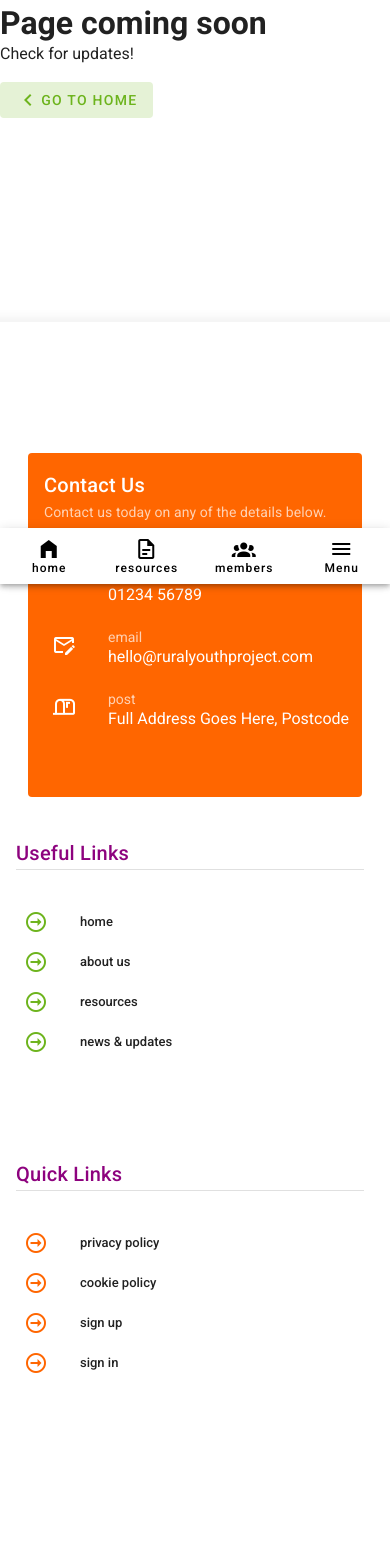
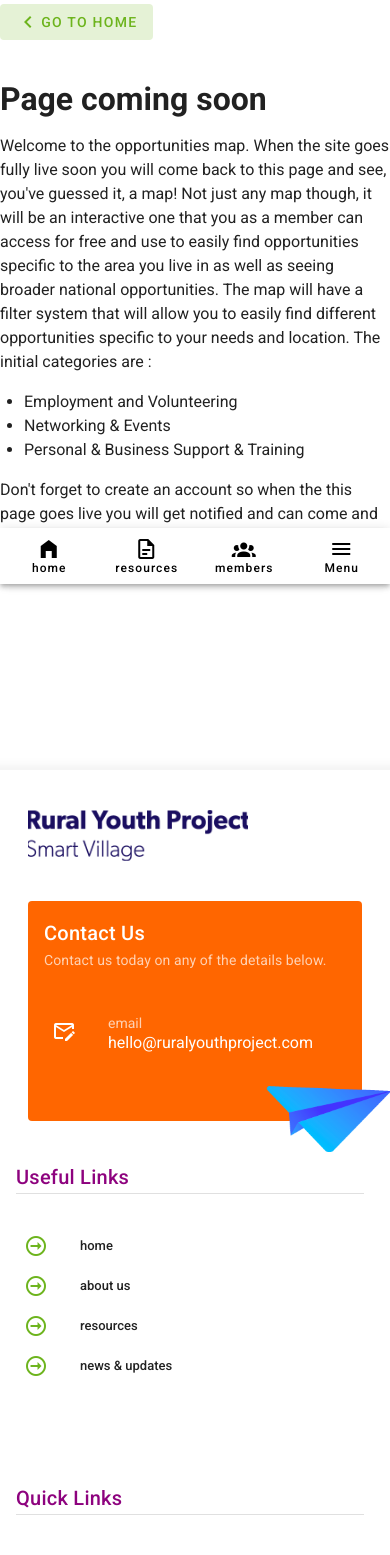
Before and after one commit to hicreate/smart-village, a Nuxt app: page /member-directory in a window 390 px wide. Shown: the part 260-1815 px from the top of the page. Built offline with nearby package versions, Linux system fonts and the light colour scheme; a web font is replaced by a local one; what vue-youtube would draw is missing.

Commit message:
initial feedback amends made

```diff
--- a/components/ContactCard.vue
+++ b/components/ContactCard.vue
@@ -50,23 +50,11 @@
       return{
         contactDetails:[
           {
-            title: 'phone',
-            icon: 'mdi-cellphone-iphone',
-            detail: '01234 56789',
-            link: '#'
-          },
-          {
             title: 'email',
             icon: 'mdi-email-edit-outline',
             detail: 'hello@ruralyouthproject.com',
             link: 'mailto: hello@ruralyouthproject.com'
           },
-          {
-            title: 'post',
-            icon: 'mdi-mailbox-open-up-outline',
-            detail: 'Full Address Goes Here, Postcode',
-            link: '#'
-          }
         ]
       }
     },
--- a/components/Footer.vue
+++ b/components/Footer.vue
@@ -42,14 +42,20 @@
            </v-col>
          </v-row>
           <v-row>
-            <v-col>
+            <v-col :class="{'px-5': $vuetify.breakpoint.smAndDown}">
               <div
-                :class="{'flex-column': $vuetify.breakpoint.smAndDown}"
-                class="d-flex">
-                <v-img
-                  :class="{'mb-3': $vuetify.breakpoint.smAndDown}"
-                  class="funder-logo" src="/images/funders-1.jpg"></v-img>
-                <v-img class="funder-logo" src="/images/funders-2.jpg"></v-img>
+                :class="{'flex-column justify-center align-center': $vuetify.breakpoint.smAndDown}">
+                <div class="d-flex funder-holder-container">
+                  <div class="funder-holder">
+                    <v-img
+                      :class="{'mb-3': $vuetify.breakpoint.smAndDown}"
+                      class="funder-logo-1" contain src="/images/funders-1.jpg"></v-img>
+                  </div>
+                  <div class="funder-holder">
+                    <v-img class="funder-logo-2" contain src="/images/funders-2.jpg"></v-img>
+                  </div>
+                </div>
+
               </div>
             </v-col>
           </v-row>
@@ -90,19 +96,34 @@
   box-shadow: 0px -5px 9px 0px rgba(0,0,0,0.05);
 }
 
-@media(min-width:764px){
-  .funder-logo{
-    width: 50%;
-    height: 64px;
-    object-fit: contain !important;
+  .funder-logo-1{
+    max-width: 96px;
+  }
+
+  .funder-logo-2{
+    max-width: 296px;
+  }
+
+@media(max-width:763px){
+  .funder-logo-1{
+    max-width: 64px;
+  }
+
+  .funder-logo-2{
+    max-width: 214px;
+  }
+
+  .funder-holder-container{
+display: flex;
+    flex-direction: row;
+    justify-content: center;
   }
 }
 
-@media(max-width:763px){
-  .funder-logo{
-    width: 100%;
-    height: 64px;
-    object-fit: contain !important;
+  .funder-holder{
+    background-color: #fff;
+    padding: 10px;
   }
-}
+
+
 </style>
--- a/nuxt.config.js
+++ b/nuxt.config.js
@@ -73,12 +73,12 @@
           error: '#FF1900',
           success: '#6DB41D',
           background: '#ffffff',
-          altBackground:'#F5F1E5',
+          altBackground:'#ffffff',
           sectionBG: '#F2F0EC',
           brandPrimary: '#6DB41D',
           fontColor: '#000000',
           cardBackground:'#eaf5e8',
-          cardBG: '#9e7a5a'
+          cardBG: '#6DB41D'
         },
         dark: {
           primary: '#6DB41D',
--- a/pages/index.vue
+++ b/pages/index.vue
@@ -24,10 +24,12 @@
         <h2
           class="h1 mb-2"
           :style="{color: $vuetify.theme.themes[theme].fontColor}"
-        >Sign up for a free account to access resources and our directory</h2>
+        >Sign up for a free account to access resources and our opportunities map</h2>
       </template>
       <template v-slot:sectionSub>
-        <p class="font-weight-light">Join the RYP Smart Village for even more useful resources and access to the members directory that will help you develop your skills and find services and information that are specific to your location.</p>
+        <p class="font-weight-light">Join the <strong>Rural Youth Project</strong> Smart Village for even more useful resources and access to the members directory that will help you develop your skills and find services and information that are specific to your location.</p>
+        <p class="font-weight-light">Sign up, create an account and join our community to connect, collaborate and discover new opportunities that will help you to live and work in rural Scotland. </p>
+      <p class="font-weight-light">Whether you have an idea you want to explore, you are setting up a business of your own or simply want to meet other young people you have come to the right place.</p>
       </template>
       <template v-slot:sectionCta>
         <RypBtn :to="{name: 'about'}" color="success" >
@@ -44,7 +46,7 @@
 
 <!--    section in a lighter frame-->
     <div :style="{background: $vuetify.theme.themes[theme].altBackground}">
-      <SectionImageRightIsolated image-source="https://content.rypsv.scot/wp-content/uploads/2021/02/Slideshow-image-5-scaled.jpeg">
+      <SectionImageRightIsolated image-source="https://content.rypsv.scot/wp-content/uploads/2021/02/Jordane-OuterHebs.jpg">
         <template v-slot:sectionTitle>
           <h2
             class="h1 mb-2"
--- a/pages/member-directory.vue
+++ b/pages/member-directory.vue
@@ -9,16 +9,27 @@
   class="mx-auto"
   >
     <div>
-      <h1>Page coming soon</h1>
-      <p>Check for updates!</p>
       <v-btn
-      color="primary"
-      text
-      :to="{name: 'index'}"
+        class="mb-10"
+        color="primary"
+        text
+        :to="{name: 'index'}"
       ><v-icon>mdi-chevron-left</v-icon>Go to home</v-btn>
+      <h1 class="mb-4">Page coming soon</h1>
     </div>
-
-
+    <div>
+      <p>
+        Welcome to the opportunities map. When the site goes fully live soon you will come back to this page and see, you've guessed it, a map! Not just any map though, it will be an interactive one that you as a member can access for free and use to easily find opportunities specific to the area you live in as well as seeing broader national opportunities. The map will have a filter system that will allow you to easily find different opportunities specific to your needs and location. The initial categories are :
+      </p>
+      <ul class="mb-4">
+        <li>Employment and Volunteering</li>
+        <li>Networking & Events</li>
+        <li>Personal & Business Support & Training</li>
+      </ul>
+      <p>
+        Don't forget to create an account so when the this page goes live you will get notified and can come and check it out.
+      </p>
+    </div>
   </v-col>
 </v-row>
 </template>
--- a/pages/resources.vue
+++ b/pages/resources.vue
@@ -25,13 +25,13 @@
                 <h2
                   class="h1 mb-2"
                   :style="{color: $vuetify.theme.themes[theme].fontColor}"
-                >Business changing resources</h2>
-                <h3 class="font-weight-light">Sign up, create an account and start to realise you’re businesses full potential alongside like-minded young business owners across Scotland. The full members area is going to launch soon, but signup today to have your account registered in advance and to be ready when full access goes live.</h3>
+                >Resources for you</h2>
+                <h3 class="font-weight-light">The full members area is going to launch soon, but signup today to have your account registered in advance and to be ready when full access goes live. The resources on here are chosen with real young peoples experiences in mind. From simple to use templates to insider knowledge these resources will allow you to learn and develop your skills through real life scenarios.</h3>
                 <div class="pa-5">
                   <ul>
                     <li>signup using the handy form</li>
                     <li>your registration will be received and reviewed</li>
-                    <li>if approved, we'll send you details to access your account</li>
+                    <li>we'll then send you details to access your account, once approved</li>
                   </ul>
                 </div>
 
```
Also changed, not shown: static/images/funders-1.jpg.
